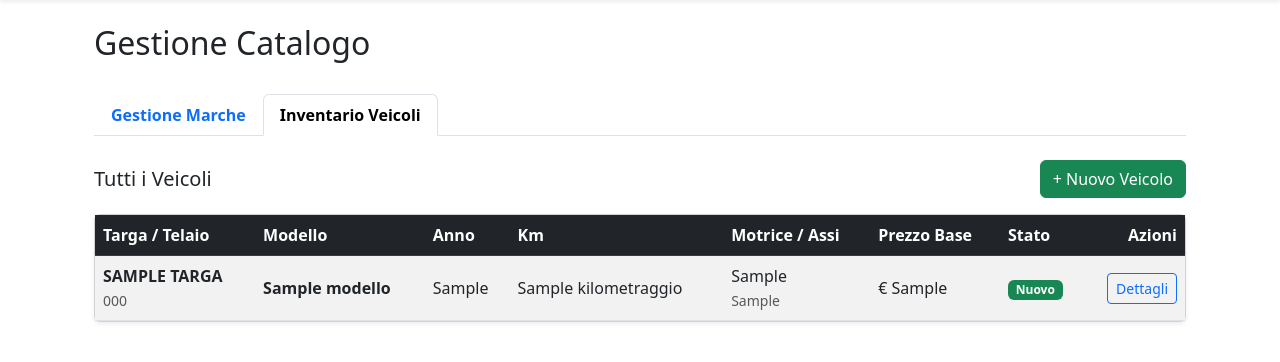
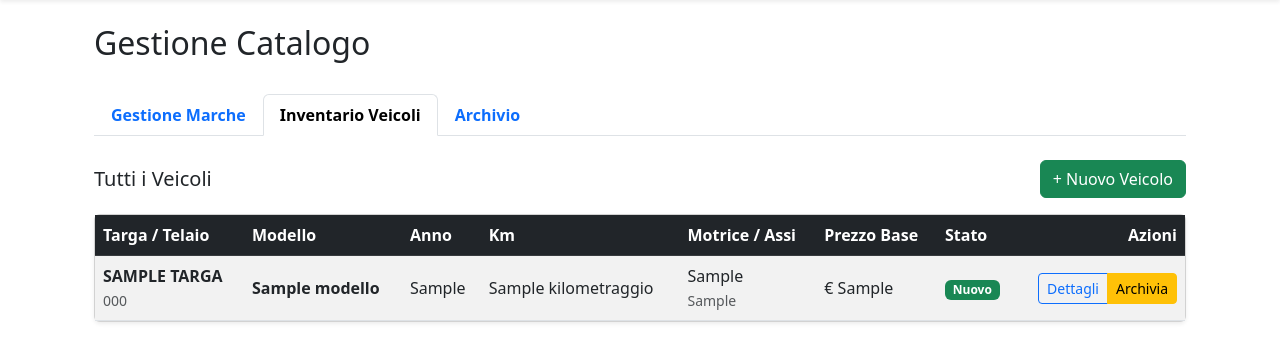
Before and after one commit to LorenzoBelletti05/DB-Project-UNIBO, a Flask app: template Concessionaria_camion_autotrasporti/GUI/templates/admin/catalog.html in a window 1280 px wide, after a click on "Inventario Veicoli". Shown: the part 56-418 px from the top of the page. Run offline with Flask 3, Linux system fonts and the light colour scheme; the template is opened without the code that fills it: most values are stand-ins (such as "Sample title", 1, 10 or a date in 2020); parts of the project's set-up code (start-up, migrations or seed data) failed here and were passed over.

Commit message:
Add archivio

```diff
--- a/Concessionaria_camion_autotrasporti/GUI/templates/admin/catalog.html
+++ b/Concessionaria_camion_autotrasporti/GUI/templates/admin/catalog.html
@@ -13,7 +13,19 @@
         <li class="nav-item" role="presentation">
             <button class="nav-link fw-bold" id="veicoli-tab" data-bs-toggle="tab" data-bs-target="#veicoli-pane" type="button" role="tab">Inventario Veicoli</button>
         </li>
+        <li class="nav-item" role="presentation">
+            <button class="nav-link fw-bold"
+                    id="archivio-tab"
+                    data-bs-toggle="tab"
+                    data-bs-target="#archivio-pane"
+                    type="button"
+                    role="tab">
+                Archivio
+            </button>
+        </li>
     </ul>
+
+
 
     <div class="tab-content" id="catalogoTabsContent">
 
@@ -119,7 +131,15 @@
                                     {% endif %}
                                 </td>
                                 <td class="text-end">
-                                    <button class="btn btn-sm btn-outline-primary">Dettagli</button>
+                                    <div class="btn-group">
+                                        <button class="btn btn-sm btn-outline-primary">
+                                            Dettagli
+                                        </button>
+
+                                        <button class="btn btn-sm btn-warning">
+                                            Archivia
+                                        </button>
+                                    </div>
                                 </td>
                             </tr>
                             {% else %}
@@ -132,7 +152,56 @@
                 </div>
             </div>
 
-        </div> </div>
+        </div>
+
+        <div class="tab-pane fade" id="archivio-pane" role="tabpanel" tabindex="0">
+
+    <div class="d-flex justify-content-between mb-3 align-items-center">
+        <h5 class="mb-0">Veicoli Archiviati</h5>
+    </div>
+
+            <div class="card shadow-sm">
+                <div class="card-body p-0">
+                    <table class="table table-hover table-striped mb-0">
+                        <thead class="table-secondary">
+                            <tr>
+                                <th>Targa</th>
+                                <th>Telaio</th>
+                                <th>Modello</th>
+                                <th>Data Inserimento</th>
+                                <th>Azioni</th>
+                            </tr>
+                        </thead>
+
+                        <tbody>
+                            {% for veicolo in veicoli_archiviati %}
+                            <tr>
+                                <td>{{ veicolo.Targa }}</td>
+                                <td>{{ veicolo.NumeroTelaio }}</td>
+                                <td>{{ veicolo.Modello }}</td>
+                                <td>{{ veicolo.Data_Inserimento }}</td>
+
+                                <td>
+                                    <button class="btn btn-sm btn-success">
+                                        Ripristina
+                                    </button>
+                                </td>
+                            </tr>
+                            {% else %}
+                            <tr>
+                                <td colspan="5" class="text-center text-muted py-4">
+                                    Nessun veicolo archiviato.
+                                </td>
+                            </tr>
+                            {% endfor %}
+                        </tbody>
+
+                    </table>
+                </div>
+            </div>
+
+        </div>
+    </div>
 </div>
 
 <div class="modal fade" id="modalVeicolo" tabindex="-1" aria-labelledby="modalVeicoloLabel" aria-hidden="true">
```
